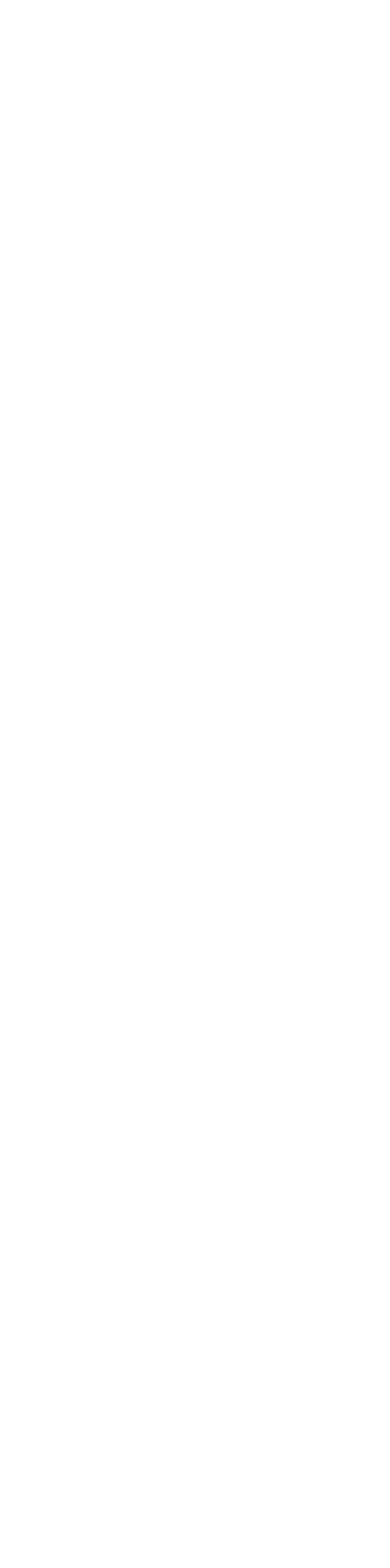
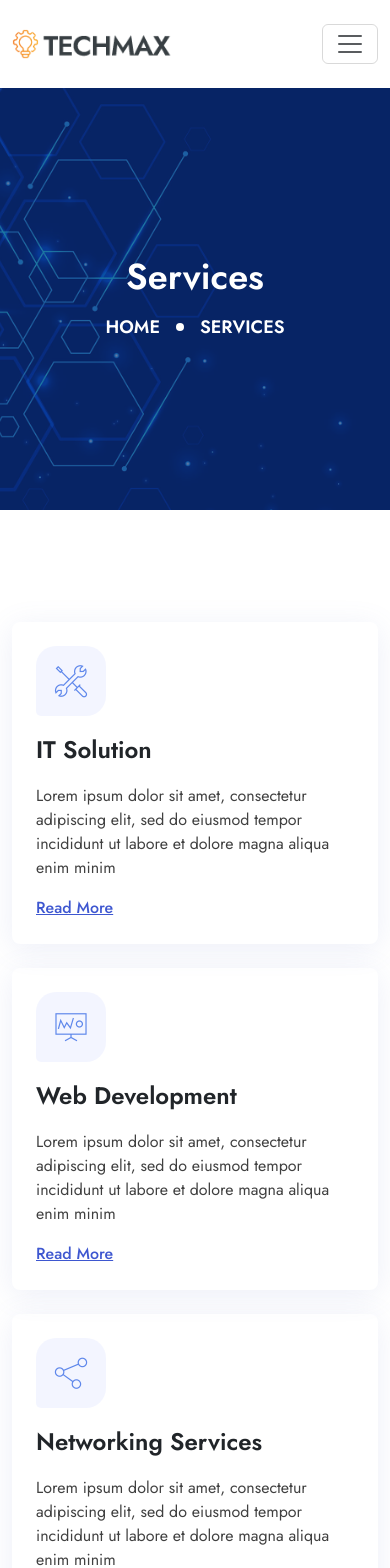
Before and after one commit to parthivvora/techmax, a React (Vite) app: page /service in a window 390 px wide. Before the commit this address had no page. Shown: the top 1568 px of the page. Before the commit the page ends 844 px from the top, so only its background shows below. Built offline with nearby package versions, Linux system fonts and the light colour scheme.

Commit message:
Fix: Create Services page with responsive

```diff
--- a/src/App.jsx
+++ b/src/App.jsx
@@ -3,6 +3,7 @@ import { BrowserRouter, Routes, Route } from "react-router-dom";
 import "./App.css";
 import Home from "./pages/Home";
 import About from "./pages/About";
+import Services from "./pages/Services";
 
 function App() {
   return (
@@ -11,6 +12,7 @@ function App() {
         <Routes>
           <Route path="/" element={<Home />} />
           <Route path="/about" element={<About />} />
+          <Route path="/service" element={<Services />} />
         </Routes>
       </BrowserRouter>
     </>
--- /dev/null
+++ b/src/pages/Services.jsx
@@ -0,0 +1,23 @@
+import Header from "../components/Header";
+import Breadcrumb from "../components/Breadcrumb";
+import Footer from "../components/Footer";
+import OurService from "../components/OurService";
+import WebSolution from "../components/WebSolution";
+import ExpertAdvice from "../components/ExpertAdvice";
+
+function Services() {
+  return (
+    <div className="services-section">
+      <Header />
+      <Breadcrumb pageName="services" />
+      <div className="service-part my-28">
+        <OurService />
+      </div>
+      <WebSolution />
+      <ExpertAdvice />
+      <Footer />
+    </div>
+  );
+}
+
+export default Services;
```
